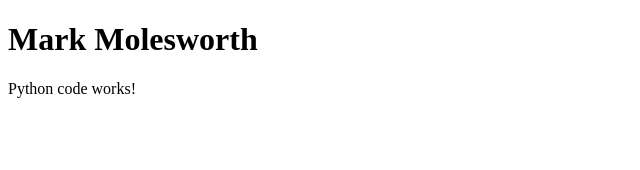
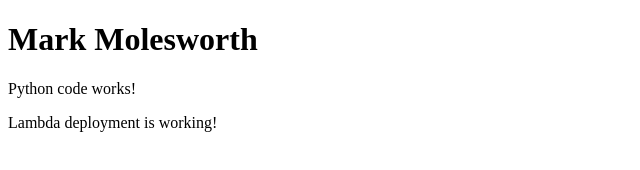
Before and after one commit to mmolesworth/personal-website, a plain HTML site: page index.html in a window 1280 px wide. Shown: the whole page, without its empty margins (0-640 px from the left). Drawn offline with Linux system fonts and the light colour scheme.

Commit message:
Modified index.html for lambda testing.

```diff
--- a/index.html
+++ b/index.html
@@ -6,5 +6,6 @@
     <body>
         <h1>Mark Molesworth</h1>
         <p>Python code works!</p>
+        <p>Lambda deployment is working!</p>
     </body>
 </html>
```
